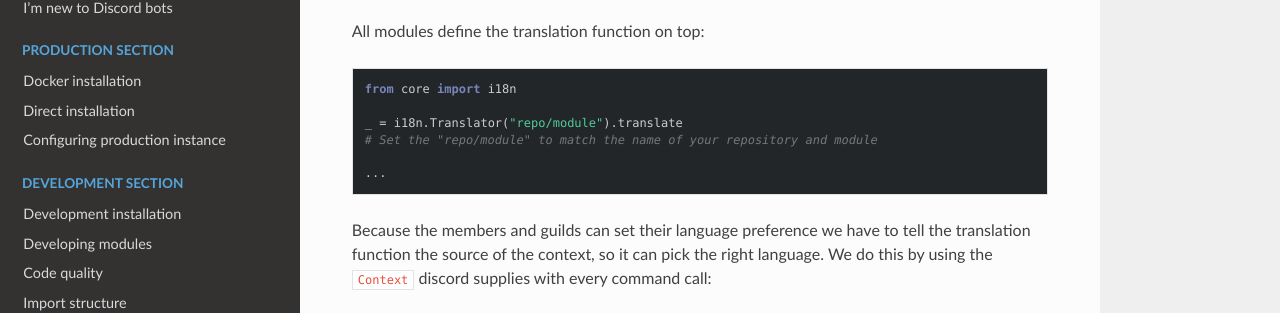
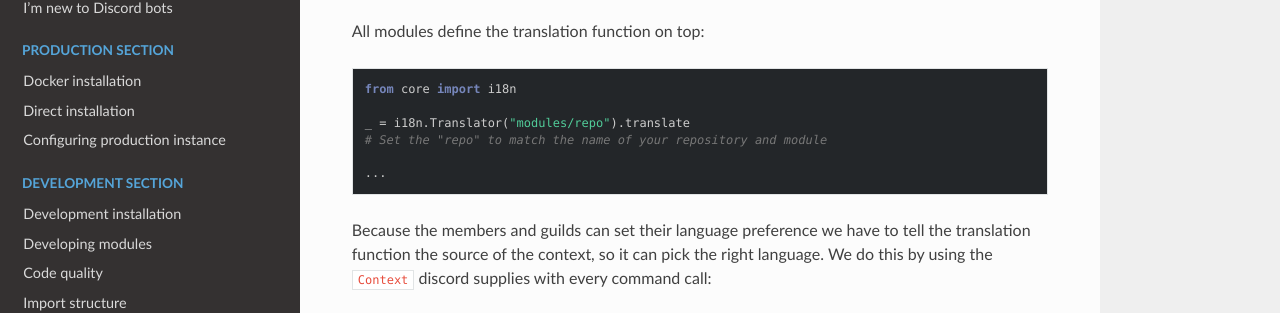
Before and after one commit to pumpkin-py/pumpkin-py, a Sphinx documentation site: the page built from docs/development/translations.rst, in a window 1280 px wide and 900 px high, scrolled down 518 px. Shown: the part 144-457 px from the top of the window. Built offline with Sphinx 7.4.7 and the Read the Docs theme 2.0.0, drawn with Linux system fonts in a browser that asks for light colours.

Commit message:
Docs: Fix i18n instructions (#301)
The translator always takes "modules/{repo}".

```diff
--- a/docs/development/translations.rst
+++ b/docs/development/translations.rst
@@ -25,8 +25,8 @@ All modules define the translation function on top:
 
 	from core import i18n
 
-	_ = i18n.Translator("repo/module").translate
-	# Set the "repo/module" to match the name of your repository and module
+	_ = i18n.Translator("modules/repo").translate
+	# Set the "repo" to match the name of your repository and module
 
 	...
 
```
